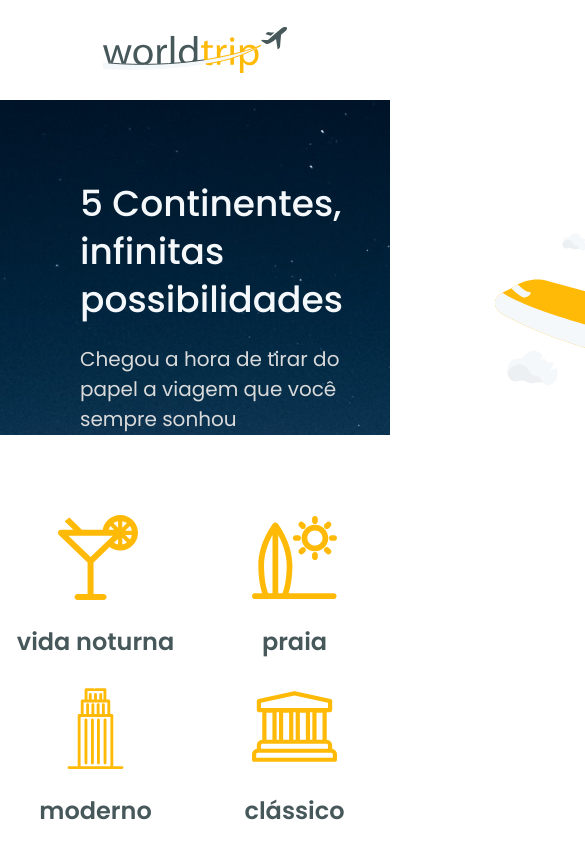
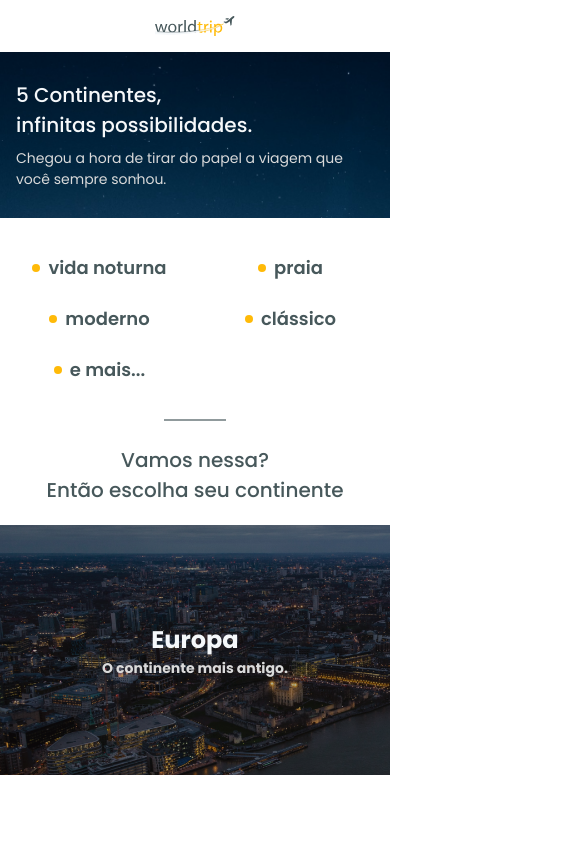
Before and after one commit to Lego4m/04-desafio-interface-chakra, a Next.js app: page / in a window 390 px wide. Shown: the top 844 px of the page, 585 px wide, since content can reach past the window. Built offline with nearby package versions, Linux system fonts and the light colour scheme.

Commit message:
Responsividade: Home

```diff
--- a/src/components/Banner/index.tsx
+++ b/src/components/Banner/index.tsx
@@ -1,41 +1,53 @@
-import { Flex, Stack, Box, Image, Text, Heading } from '@chakra-ui/react';
+import { Flex, Stack, Box, Image, Text, Heading, useBreakpointValue } from '@chakra-ui/react';
 
 export function Banner() {
+  const isWideVersion = useBreakpointValue({
+    base: false,
+    lg: true,
+  });
+
   return (
     <Flex
       backgroundImage='/background.png'
       bgRepeat='no-repeat'
       bgSize='cover'
       w='100%'
-      h='335px'
-      p='20'
     >
       <Stack
         direction='row'
         maxWidth={1160}
         mx='auto'
         spacing='36'
+        py={['7', '20']}
+        px={['4', '8']}
       >
         <Box>
-          <Heading fontWeight='500' fontSize='4xl'>
-            5 Continentes, <br/> infinitas possibilidades
+          <Heading
+            fontWeight='medium'
+            fontSize={['xl', '4xl']}
+            lineHeight={['1.875rem', '3.375rem']}
+          >
+            5 Continentes, <br/> infinitas possibilidades.
           </Heading>
 
           <Text
-            mt='5'
+            mt={['2', '5']}
             color='gray.150'
-            fontSize='xl'
+            fontSize={['sm', 'xl']}
+            lineHeight={['1,3125rem', '1.875rem']}
           >
-            Chegou a hora de tirar do papel a viagem que você sempre sonhou
+            Chegou a hora de tirar do papel a viagem que você sempre sonhou.
           </Text>
         </Box>
 
+        { isWideVersion && (
           <Image
             src="/airplane.svg"
             alt="airplane"
             h='72'
             transform='rotate(3deg)'
           />
+        ) }
       </Stack>
     </Flex>
   )
--- a/src/components/Carousel/CarouselItem.tsx
+++ b/src/components/Carousel/CarouselItem.tsx
@@ -3,21 +3,22 @@ import { Flex, Heading, Text } from '@chakra-ui/react';
 export function CarouselItem() {
   return (
     <Flex
-      h='450px'
+      h={['250px', '450px']}
       direction='column'
       align='center'
       justify='center'
       backgroundImage='/continentsCarousel/europe.png'
       backgroundRepeat='no-repeat'
       backgroundSize='cover'
+      textAlign='center'
     >
-      <Heading fontSize='5xl' lineHeight='4.5rem'>
+      <Heading fontSize={['2xl', '5xl']} lineHeight={['9', '4.5rem']}>
         Europa
       </Heading>
 
       <Text
         fontWeight='bold'
-        fontSize='2xl'
+        fontSize={['sm', '2xl']}
         color='gray.150'
       >
         O continente mais antigo.
--- a/src/components/Carousel/index.tsx
+++ b/src/components/Carousel/index.tsx
@@ -15,8 +15,8 @@ export function Carousel() {
       maxWidth={1240}
       width='100%'
       mx='auto'
-      mt='14'
-      mb='10'
+      mt={['5', '14']}
+      mb={['6', '10']}
     >
       <Swiper
         modules={[Navigation, Pagination]}
--- a/src/components/Header/index.tsx
+++ b/src/components/Header/index.tsx
@@ -5,13 +5,17 @@ export function Header() {
     <Flex
       as='header'
       w='100%'
-      h='100px'
+      py={['4', '6']}
       maxWidth={1160}
       mx='auto'
       align='center'
       justify='center'
     >
-      <Image src='/Logo.svg' alt='logo' />
+      <Image
+        h={['5', '12']}
+        src='/Logo.svg'
+        alt='logo'
+      />
     </Flex>
 )
 }
--- a/src/components/TravelTypes/TravelItem.tsx
+++ b/src/components/TravelTypes/TravelItem.tsx
@@ -1,4 +1,4 @@
-import { Flex, Image, Text } from "@chakra-ui/react";
+import { Flex, Image, Text, useBreakpointValue } from '@chakra-ui/react';
 
 interface TravelItemProps {
   icon: string;
@@ -6,15 +6,24 @@ interface TravelItemProps {
 }
 
 export function TravelItem({ children, icon }: TravelItemProps) {
+  const canContainIcons = useBreakpointValue({
+    base: false,
+    md: true,
+  });
+
   return (
-    <Flex direction='column' alignItems='center' >
-      <Image src={`/icons/${icon}`} alt={icon} />
+    <Flex direction={['row', 'row', 'column']} justifyContent='center' alignItems='center'>
+      { canContainIcons ? (
+        <Image src={`/icons/${icon}`} alt={icon} mb='6' />
+      ) : (
+        <Image src={'/dot.svg'} alt='dot' mr='2' />
+      ) }
+
 
       <Text
         fontWeight='semibold'
-        fontSize='2xl'
+        fontSize={['lg', '2xl']}
         textAlign='center'
-        mt='6'
         color='gray.600'
       >
         {children}
--- a/src/components/TravelTypes/index.tsx
+++ b/src/components/TravelTypes/index.tsx
@@ -7,9 +7,9 @@ export function TravelTypes() {
       maxWidth={1160}
       width='100%'
       mx='auto'
-      mt='20'
-      px='2'
-      minChildWidth='160px'
+      mt={['9', '20']}
+      px={['4', '8']}
+      minChildWidth='155px'
       gap='6'
     >
       <TravelItem icon='nightlife.svg'>
--- a/src/pages/index.tsx
+++ b/src/pages/index.tsx
@@ -11,12 +11,22 @@ export default function Home() {
       <Banner />
       <TravelTypes />
 
-      <Divider mx='auto' mt='20' w='90px' borderWidth='2px' borderColor='gray.600' bg='gray.600' />
+      <Divider
+        w={['60px', '90px']}
+        mt={['9', '20']}
+        mx='auto'
+        borderWidth={['1px', '2px']}
+        borderColor='gray.600'
+        bg='gray.600'
+      />
 
       <Heading
         textAlign='center'
-        mt='14'
         color='gray.600'
+        mt={['6', '14']}
+        px={['4', '8']}
+        fontSize={['xl', '4xl']}
+        lineHeight={['1,875rem', '3,375rem']}
         fontWeight='medium'
       >
         Vamos nessa? <br/> Então escolha seu continente
```
Also changed, not shown: public/dot.svg (added). Lines whose indentation alone changed are shown as unchanged.
